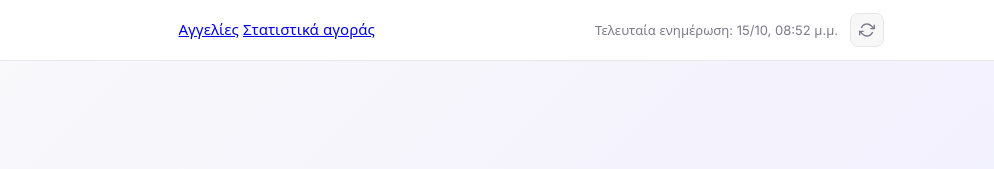
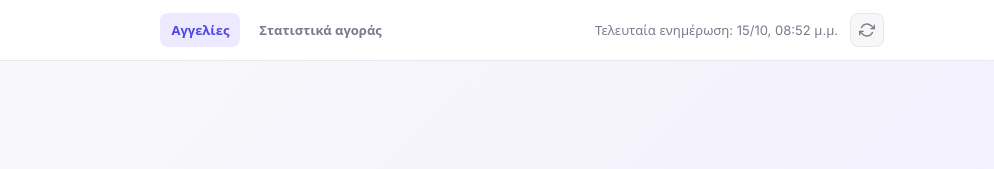
Before and after one commit to NikosPaschalis/workInPatra, a website with bundled scripts: page index.html in a window 1280 px wide. Shown: the top 169 px of the page, 286-1280 px from the left. Built offline with nearby package versions, Linux system fonts and the light colour scheme.

Commit message:
Style shared navigation for report page

```diff
--- a/style.css
+++ b/style.css
@@ -962,3 +962,25 @@ body {
     padding: 4px 10px;
   }
 }
+
+
+/* ── Shared navigation ── */
+.site-nav { display: flex; align-items: center; gap: 8px; }
+.site-nav a {
+  padding: 7px 11px;
+  border-radius: 8px;
+  color: var(--text-muted);
+  text-decoration: none;
+  font-size: 13px;
+  font-weight: 600;
+  white-space: nowrap;
+  transition: background var(--transition), color var(--transition);
+}
+.site-nav a:hover,
+.site-nav a[aria-current="page"] { color: var(--accent); background: var(--accent-soft); }
+
+@media (max-width: 700px) {
+  .header-inner { flex-wrap: wrap; height: auto; min-height: 60px; padding-top: 8px; padding-bottom: 8px; row-gap: 4px; }
+  .site-nav { order: 3; width: 100%; }
+  .site-nav a { padding: 6px 9px; }
+}
```
